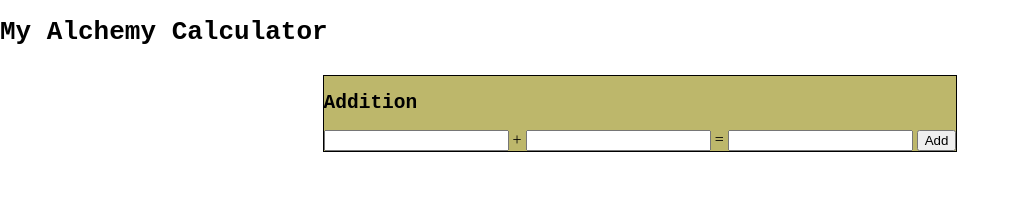
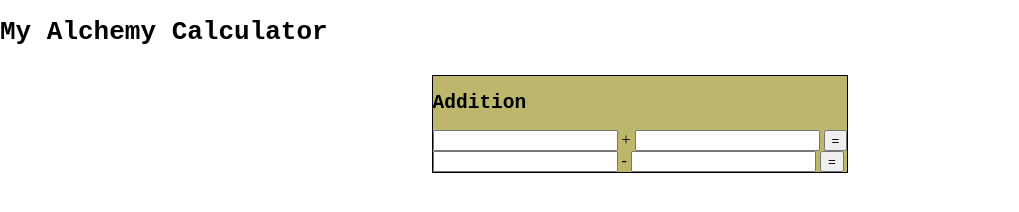
Before and after one commit to karyssa-dandrea/lab03-calculator, a plain HTML site: page index.html in a window 1280 px wide. Shown: the whole page, without its empty margins (0-1019 px from the left). Drawn offline with Linux system fonts and the light colour scheme.

Commit message:
added subtraction and debugged

```diff
--- a/app.js
+++ b/app.js
@@ -5,6 +5,15 @@ const addButton = document.getElementById('add-button');
 const addAnswer = document.getElementById('add-answer');
 
 console.log(addInput1, addInput2, addButton, addAnswer);
+
+import { sub } from './calculations.js';
+const subNum1 = document.getElementById('sub-number1');
+const subNum2 = document.getElementById('sub-number-2');
+const subButton = document.getElementById('sub-button');
+const subAnswer = document.getElementById('sub-answer');
+
+console.log(subNum1, subNum2, subButton, subAnswer);
+
 
 
 addButton.addEventListener('click', ()=>{
--- a/calculations.js
+++ b/calculations.js
@@ -1,8 +1,8 @@
-export function add_two(num){
-    return num + 2;
+
+export function add(num1, num2) {
+    return num1 + num2;
 }
 
-
-export function add(num1, num2) {
-    return num1+ num2;
+export function sub(num1, num2){
+    return num1 - num2;
 }
--- a/index.html
+++ b/index.html
@@ -21,11 +21,21 @@
           <input id="input-1" type="text">
           +
           <input id="input-2" type="text">
-          =
-          <input id="input-3" type="text">
+
           <span id="add-answer"></span>
-          <button id="add-button">Add</button>
+          <button id="add-button">=</button>
+            <br>
+
+            <input id="sub-number-1">
+            -
+            <input id="sub-number-2">
+            <button id="sub-button">=</button>
+            <span id="sub-answer"</span></span>
           </div>
+          <br>
+
+
+
         </main>
 
 
```
Also changed, not shown: test/tests.js (+17 -1 lines).
